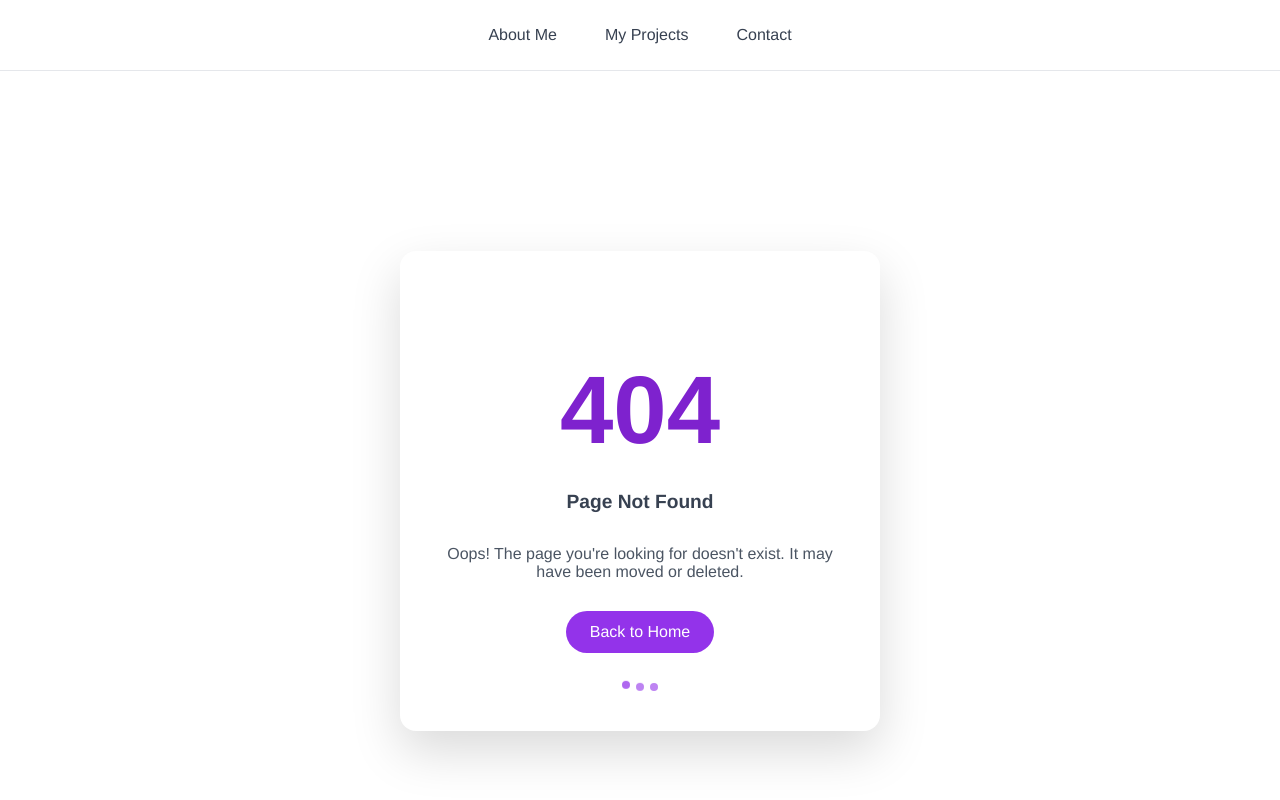
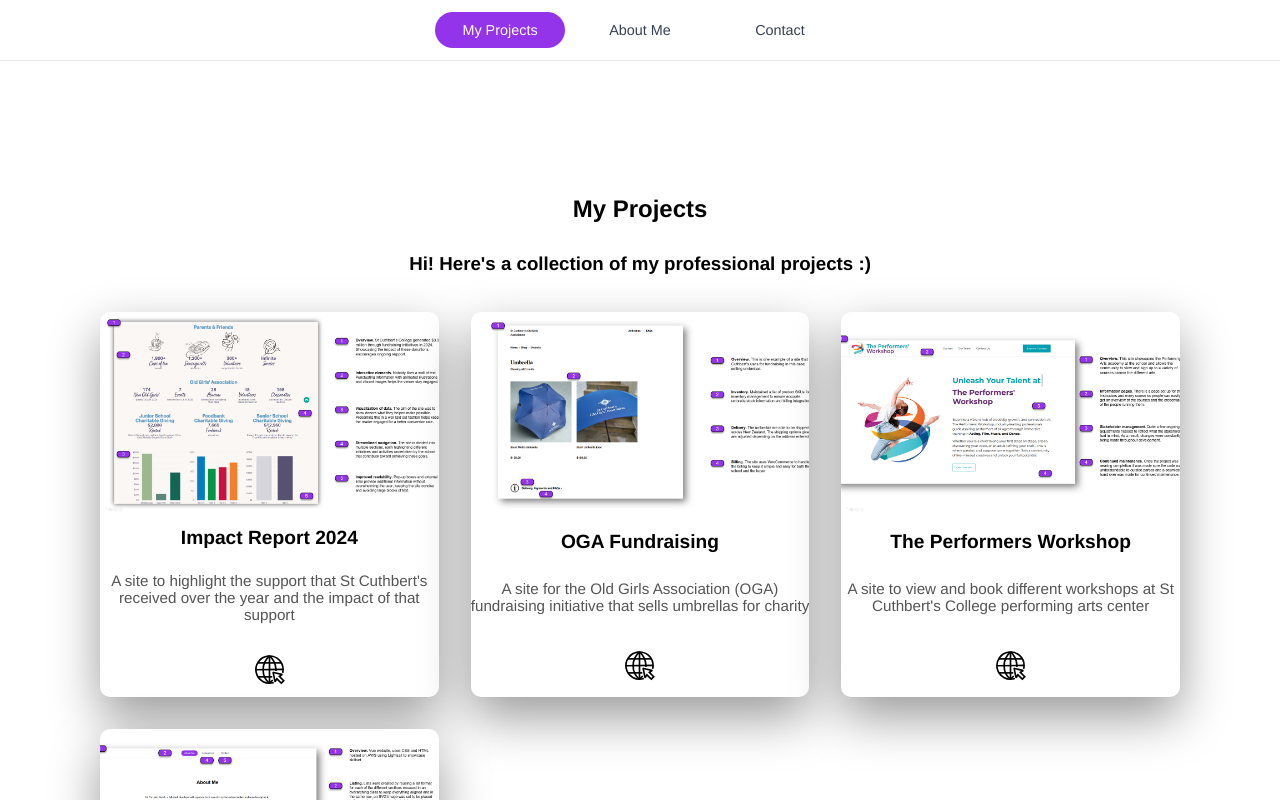
Before and after one commit to Rexic/CV_Website, a Vue app: page /myprojects in a window 1280 px wide. Before the commit this address had no page. Shown: the top 800 px of the page. Built offline with nearby package versions, Linux system fonts and the light colour scheme.

Commit message:
made changes to better handle different screens, changed default landing page, minor adjustments to wording and spacing.

```diff
--- a/index.html
+++ b/index.html
@@ -4,7 +4,7 @@
     <meta charset="UTF-8" />
     <link rel="icon" type="image/svg+xml" href="/bugcat.png" />
     <meta name="viewport" content="width=device-width, initial-scale=1.0" />
-    <title>Hire Liam Roach</title>
+    <title>Hire Liam Roach :)</title>
   </head>
   <body>
     <div id="app"></div>
--- a/src/App.vue
+++ b/src/App.vue
@@ -7,8 +7,8 @@
     <div v-else>
       <nav class="navbar">
         <ul>
-          <li><router-link to="/">About Me</router-link></li>
-          <li><router-link to="/projects">My Projects</router-link></li>
+          <li><router-link to="/myprojects">My Projects</router-link></li>
+          <li><router-link to="/aboutme">About Me</router-link></li>
           <li><router-link to="/contact">Contact</router-link></li>
         </ul>
       </nav>
@@ -69,33 +69,52 @@ html, body, #app {
   z-index: 50;
   background: #ffffff;
   border-bottom: 1px solid #e5e7eb;
-  padding: 16px 0;
+  padding: 12px 0;
   display: flex;
   justify-content: center;
+  width: 100%;
 }
 
-/* Container */
 .navbar ul {
-  display: flex;
-  gap: 8px;
   list-style: none;
-  padding-top: 10px;
-  padding-bottom: 10px;
   margin: 0;
-  padding-right: 40px;
+  padding: 0;
+  display: grid;
+  grid-template-columns: 1fr auto 1fr;
+  align-items: center;
+  width: 100%;
+  max-width: 800px;
 }
 
-/* Nav links = pill buttons */
+/* 1. Left Button (My Projects) */
+.navbar li:nth-child(1) {
+  justify-self: end;
+  margin-right: 10px;
+}
+
+/* 2. Center Button (About Me) */
+.navbar li:nth-child(2) {
+  justify-self: center;
+}
+
+/* 3. Right Button (Contact) */
+.navbar li:nth-child(3) {
+  justify-self: start;
+  margin-left: 10px;
+}
+
 .navbar a {
+  display: inline-block;
+  padding: 10px 10px;
+  text-align: center;
   text-decoration: none;
   color: #374151;
   font-weight: 500;
-  padding: 10px 20px;
+  font-size: clamp(0.9rem, 1vw, 1rem);
   border-radius: 9999px;
-  transition:
-    background-color 0.2s ease,
-    color 0.2s ease,
-    box-shadow 0.2s ease;
+  white-space: nowrap;
+  transition: all 0.2s ease;
+  min-width: 110px;
 }
 
 .navbar a:hover {
@@ -103,11 +122,13 @@ html, body, #app {
   color: #7e22ce;
 }
 
+
+/* Active State */
 .navbar .router-link-active {
   background-color: #9333ea;
   color: #ffffff;
-  box-shadow: 0 1px 3px rgba(0, 0, 0, 0.1);
 }
+
 .navbar .router-link-active:hover {
   background-color: #a855f7;
   color: #ffffff;
--- a/src/components/ContactInfo.vue
+++ b/src/components/ContactInfo.vue
@@ -78,9 +78,9 @@ export default {
 
 <style scoped>
   .contact {
+  padding: clamp(2rem, 8vh, 4rem) 5%;
   text-align: center;
-  padding: 70px 40px;
-  padding-left: 80px;
+
 }
 
 .contact h2 {
--- a/src/components/HomePage.vue
+++ b/src/components/HomePage.vue
@@ -8,9 +8,7 @@
     <div class="about-text">
           <p>
             Hi! I'm Liam Roach, a full-stack developer with a proven track record in system administration and web development. I'm currently a System Administrator and Web Technician at St Cuthberts College in Auckland.
-            To date I have specialized in front-end user experience and have a vested interested in moving into a full-stack position where I can showcase my full skill-set.
-
-
+            To date I have mostly specialized in front-end user experience and have a vested interested in moving into a full-stack position where I can showcase my full skill-set.
           </p>
           <p>
             I pride myself on my ability to hit the ground running in any environment. With a proven track record for reliably solving challenges on time, I am profound at working under pressure and with high attention to detail.
@@ -24,7 +22,7 @@
             loading="lazy"
           /> -->
       </div>
-     <h1>Skills</h1>
+     <h1 class="titles">Skills</h1>
       <div class="skills-columns">
         <div class="skills-column">
           <h3 >Front-End</h3>
@@ -56,7 +54,7 @@
           </ul>
         </div>
       </div>
-    <h1>Resume</h1>
+    <h1 class="titles">Resume</h1>
       <li class="download">
         <BasicButton>
           Click to download as a PDF
@@ -91,15 +89,18 @@ export default {
 <style scoped>
 
 .page-title {
-  margin-top:0px;
   margin-bottom: 20px;
   text-align: center;
 }
 .page {
+  /* margin-top: 90px; <--- Remove this */
+  padding: clamp(2rem, 8vh, 4rem) 5%;
   display: flex;
   flex-direction: column;
   gap: 20px;
-  padding-left: 50px;
+  text-align: center;
+  max-width: 1400px; /* Better for 2K readability than 1600px */
+  margin: 0 auto;
 }
 .about {
   display: flex;
@@ -137,14 +138,7 @@ export default {
 }
 .about-text h1{
   text-align: left;
-  padding-right: 200px;
-}
-.page {
-  margin-top: 90px;
-  display: flex;
-  flex-direction: column;
-  gap: 20px;
-  text-align: center;
+  padding-right: 0;
 }
 button {
   padding: 8px 16px;
@@ -197,6 +191,7 @@ button {
   box-shadow: 0 20px 50px rgba(0, 0, 0, 0.4);
   padding-top: 12px;
   padding-bottom: 5px;
+  padding-left: 30px;
 }
 
 
@@ -205,7 +200,7 @@ button {
   padding-left: 25px;
   margin-bottom: 10px;
   text-align: left;
-  left: -20px;
+  padding-left: 30px;
   padding-top: 5px;
 }
 
@@ -221,5 +216,9 @@ button {
   background-size: contain;
 }
 
+.titles{
+  margin-top: 60px;
+}
+
 
 </style>
--- a/src/components/WorkHistory.vue
+++ b/src/components/WorkHistory.vue
@@ -1,7 +1,7 @@
 <template>
   <section class="projects">
     <h1>My Projects</h1>
-    <br/>
+    <h3>Hi! Here's a collection of my professional projects :)</h3>
     <br/>
 
     <div class="project-grid">
@@ -107,7 +107,7 @@ export default {
     if (project.newTab) {
       window.open(project.url, "_blank", "noopener");
     } else {
-      this.$router.push("/");
+      this.$router.push("/about");
     }
   },
     handleKeydown(e){
@@ -127,15 +127,19 @@ export default {
 
 <style scoped>
 .projects {
-  padding: 70px 20px;
+  padding: clamp(2rem, 8vh, 4rem) 5%;
+  max-width: 1600px;
+  margin: 0 auto;
+}
+
+.projects h1{
+  padding: 10px;
 }
 
 .project-grid {
   display: grid;
-  grid-template-columns: repeat(auto-fit, minmax(280px, 1fr));
-  gap: 30px;
-  max-width: 1800px;
-  margin: 0 auto;
+  grid-template-columns: repeat(auto-fit, minmax(320px, 1fr));
+  gap: 2rem;
 }
 
 /* Card */
@@ -194,18 +198,19 @@ export default {
 
 .links a {
   display: inline-block;
-  padding: 6px 12px;
+  padding: 4px 8px;
   color: #000000;
-  border-radius: 40px;
+  border-radius: 30px;
   text-decoration: none;
   font-weight: 500;
   transition: background 0.2s;
+  margin-bottom: 2px;
 }
 
 .links a:hover {
     color: #7e22ce;
     background: #f3e8ff;
-    border-radius: 40px;
+    border-radius: 30px;
 }
 
 /* Modal */
--- a/src/router/index.js
+++ b/src/router/index.js
@@ -1,12 +1,16 @@
 import { createRouter, createWebHistory } from 'vue-router'
-import HomePage from '../components/HomePage.vue'
-import WorkHistory from '../components/WorkHistory.vue'
+import AboutPage from '../components/HomePage.vue'
+import Projects from '../components/WorkHistory.vue'
 import ContactMe from '../components/ContactInfo.vue'
 import NotFound from '../components/NotFound.vue'
 
 const routes = [
-  { path: '/', component: HomePage },
-  { path: '/projects', component: WorkHistory },
+  { path: '/aboutme', component: AboutPage },
+  {
+    path: '/',
+    redirect: '/myprojects'
+  },
+  { path: '/myprojects', component: Projects },
   { path: '/contact', component: ContactMe },
   { path: '/:pathMatch(.*)*', component: NotFound },
 ]
```
Also changed, not shown: src/components/HelloWorld.vue (deleted, +0 -43 lines), src/assets/cone.svg.
